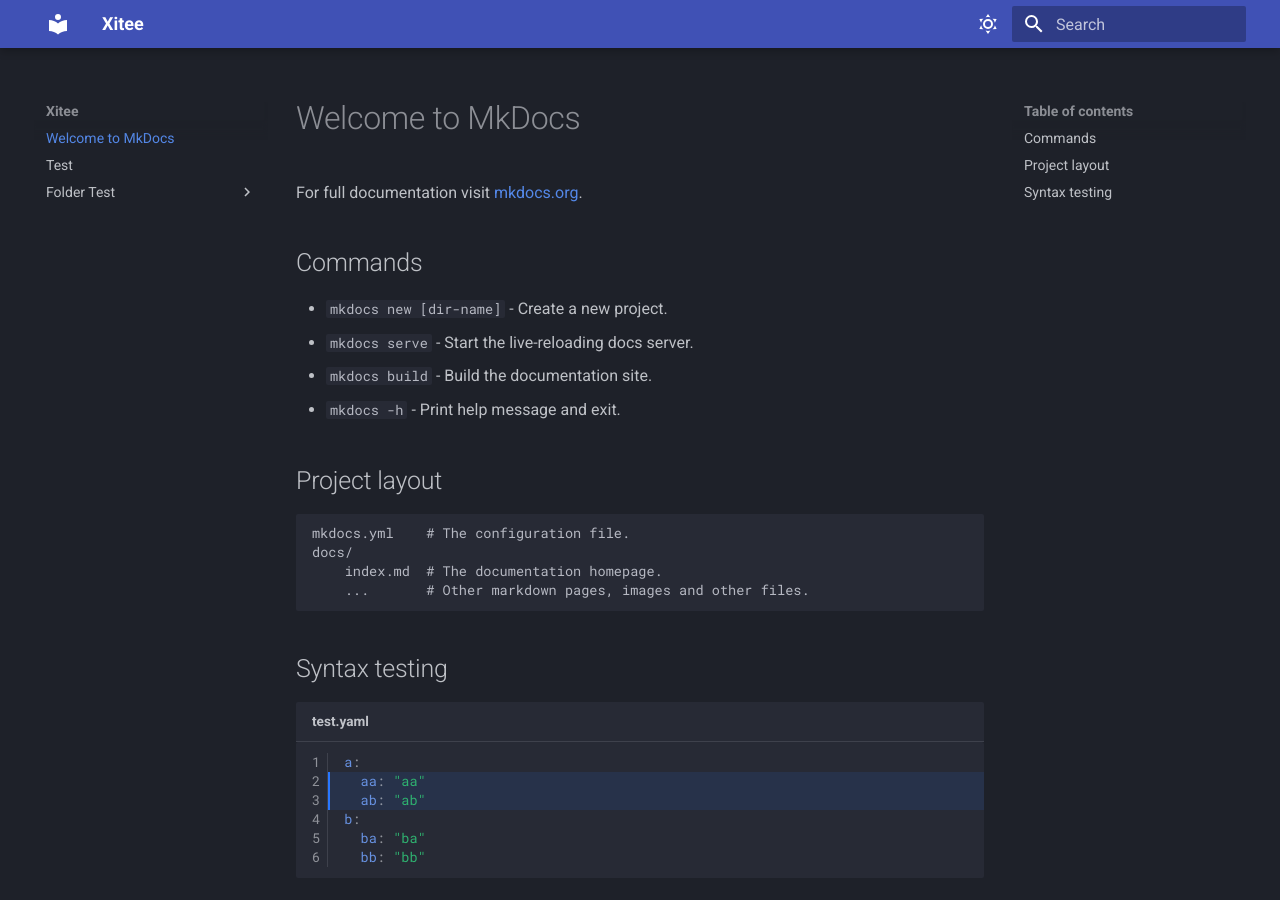
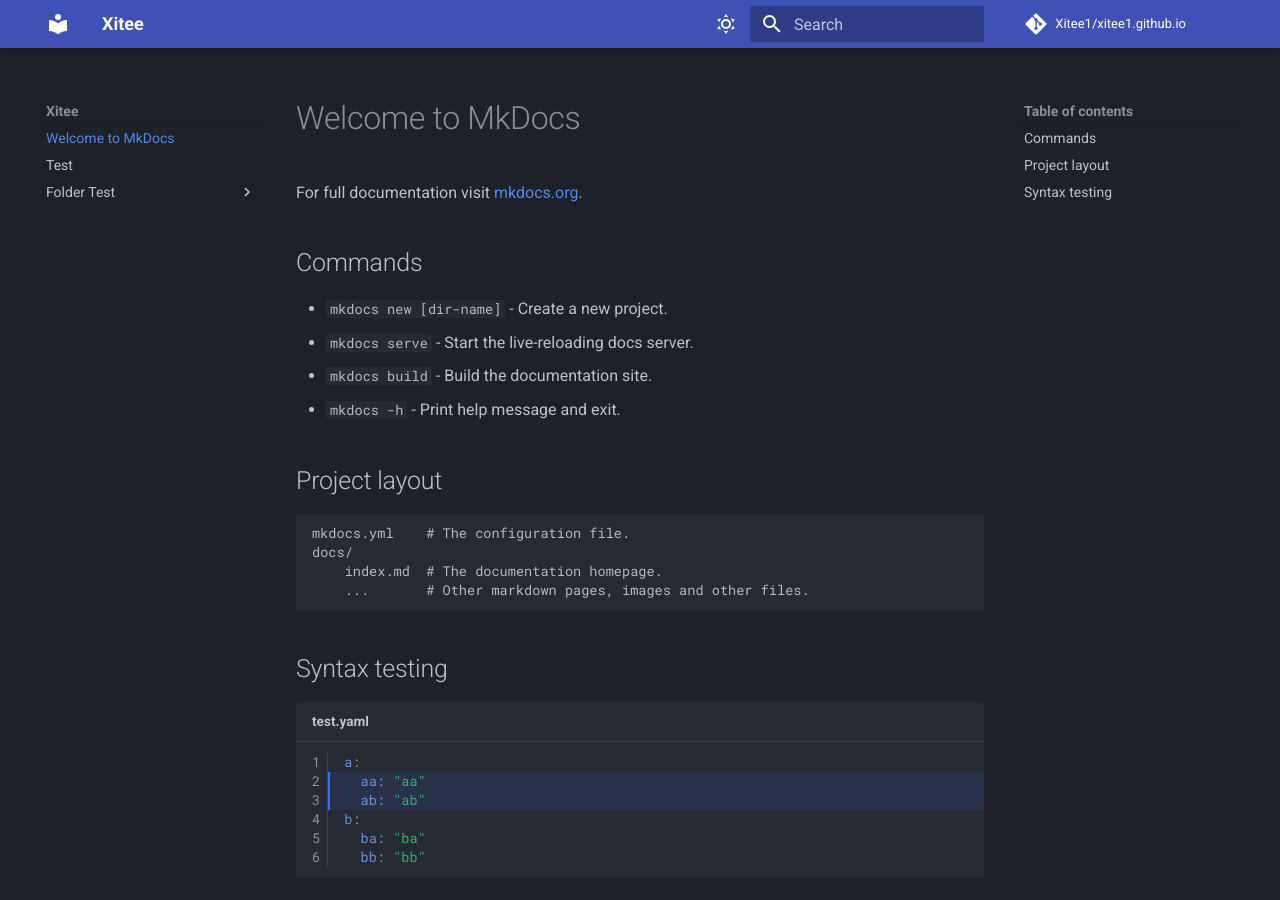
Before and after one commit to Xitee1/xitee1.github.io, an MkDocs documentation site: the page built from docs/index.md, in a window 1280 px wide and 900 px high. Built offline with MkDocs 1.6.1 and Material for MkDocs 9.7.7, drawn with Linux system fonts in a browser that asks for light colours; comment, search, counter and statistics services are not loaded.

```diff
--- a/mkdocs.yml
+++ b/mkdocs.yml
@@ -12,6 +12,9 @@
       toggle:
         icon: material/weather-night
         text: Toggle light mode
+
+repo_url: https://github.com/Xitee1/xitee1.github.io
+repo_name: Xitee1/xitee1.github.io
 
 markdown_extensions:
   - attr_list
```
